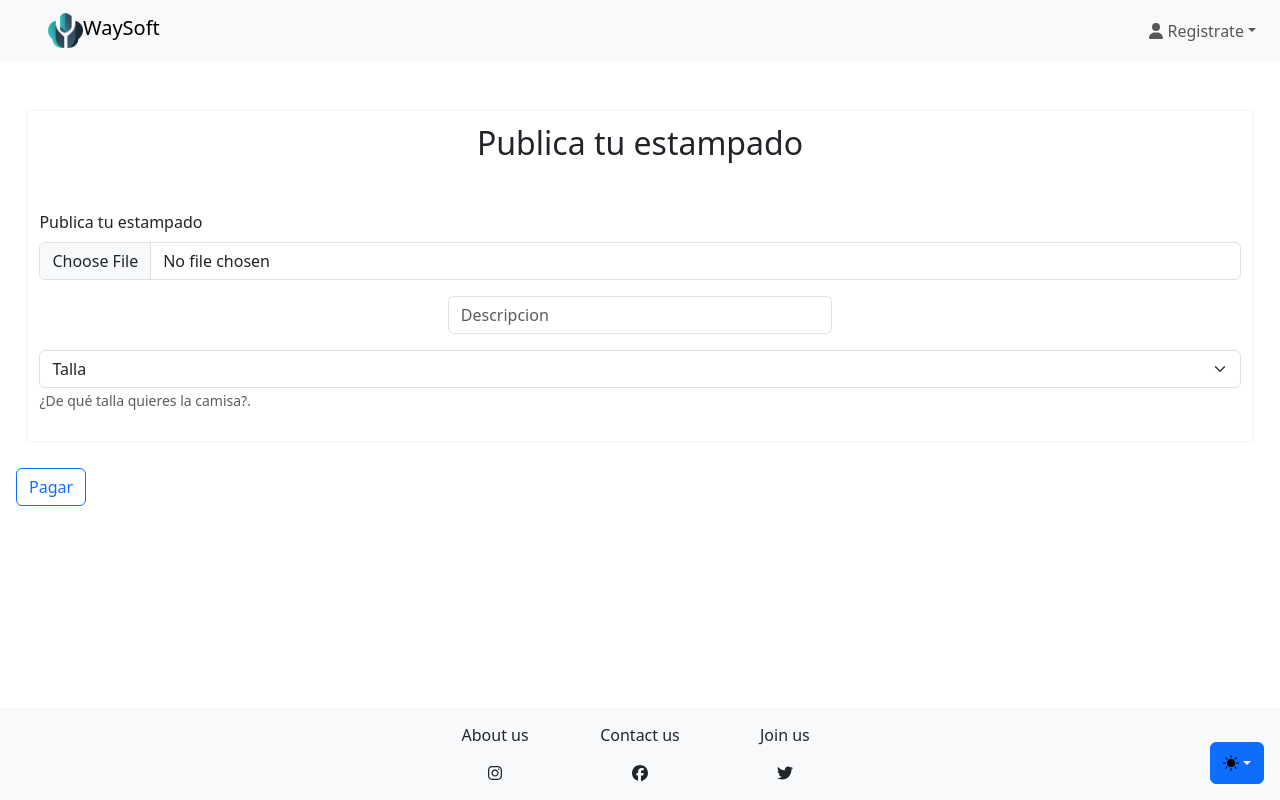
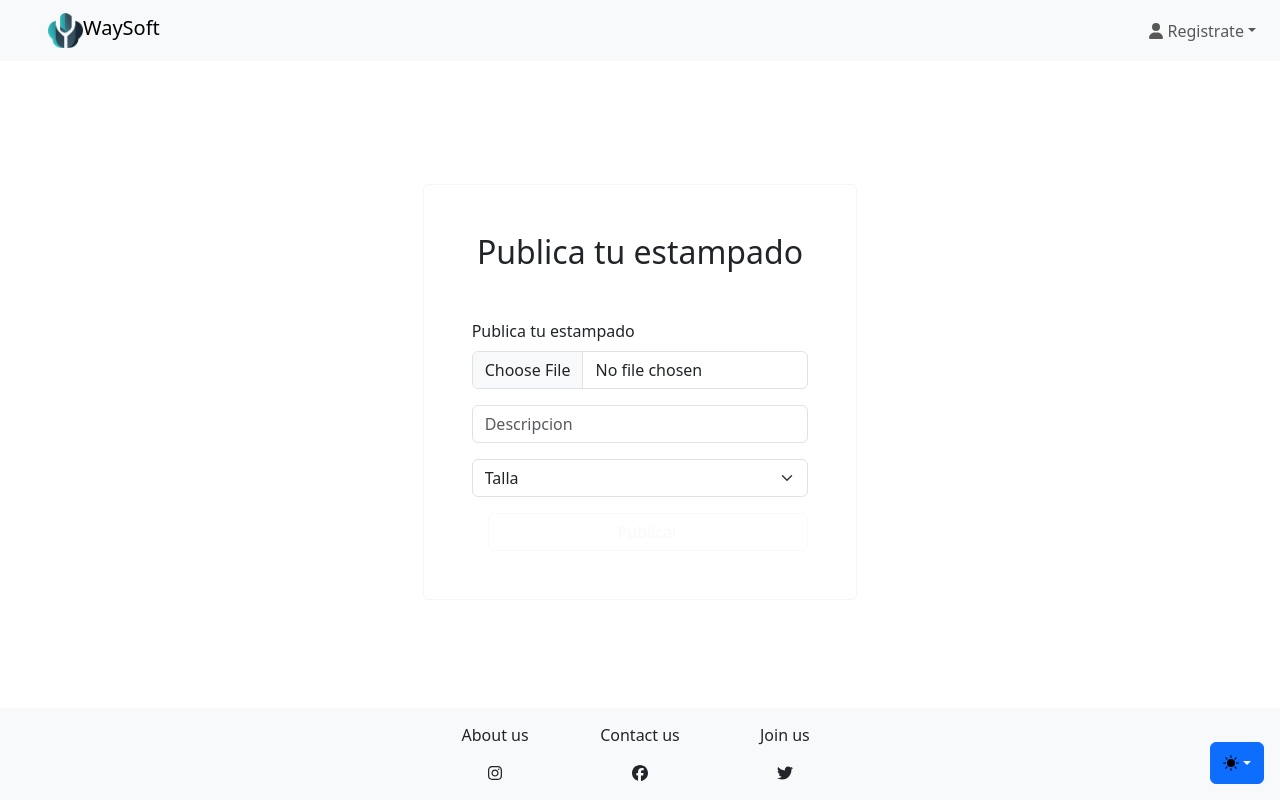
Before and after one commit to Porcelanic/Pagina, a React (Vite) app in the folder frontend/: page /#/FormEstampado in a window 1280 px wide. Built offline with nearby package versions, Linux system fonts and the light colour scheme.

Commit message:
publicar esampados bonito
a

```diff
--- a/frontend/src/Components/Header.jsx
+++ b/frontend/src/Components/Header.jsx
@@ -140,7 +140,6 @@ function Header() {
                 >
                   <Nav.Item>
                     <Nav.Link>
-                      <FontAwesomeIcon />{" "}
                       {"😎 Artista: " + localStorage.username}
                     </Nav.Link>
                   </Nav.Item>
--- a/frontend/src/Pages/FormEstampado.jsx
+++ b/frontend/src/Pages/FormEstampado.jsx
@@ -12,16 +12,15 @@ export default function FormEstampado() {
   return (
     <>
       <Header />
-      <Form>
-        <div className="recuadro">
-          <h2 className="text-center mb-5">Publica tu estampado</h2>
-
-          <Row className="d-flex justify-content-around">
+      <Form onSubmit={null}>
+        <Row className="d-flex justify-content-around mt-5 pt-5">
+          <Col className="recuadro bordered p-5" md={{ span: 4, offset: 4 }}>
+            <h2 className="text-center mb-5">Publica tu estampado</h2>
             <Form.Group controlId="formFile" className="mb-3">
               <Form.Label>Publica tu estampado</Form.Label>
               <Form.Control type="file" />
             </Form.Group>
-            <Form.Group as={Col} md="4" className="mb-3">
+            <Form.Group className="mb-3">
               <Form.Control
                 type="text"
                 placeholder="Descripcion"
@@ -38,19 +37,19 @@ export default function FormEstampado() {
                 <option value="D">D</option>
                 <option value="E">E</option>
               </Form.Select>
-              <Form.Text>¿De qué talla quieres la camisa?.</Form.Text>
             </Form.Group>
-          </Row>
-        </div>
-
-        <Button
-          variant="outline-primary"
-          type="submit"
-          className="ms-3"
-          // disabled={!telefono || !datosEnvio.barrio || !datosEnvio.pais || !datosEnvio.ciudad || !datosEnvio.barrio || !datosEnvio.codigopostal || !datosEnvio.direccion || !infoPago.numeroTarjeta || !infoPago.nombreTitular || !infoPago.fechaVencimiento || !infoPago.cvv}
-        >
-          Pagar
-        </Button>
+            <div className="d-grid ">
+              <Button
+                variant="outline-light"
+                type="submit"
+                className="ms-3 d-grid"
+                size="md"
+              >
+                Publicar
+              </Button>
+            </div>
+          </Col>
+        </Row>
       </Form>
       <ThemeSwitcher />
       <Footer />
```
